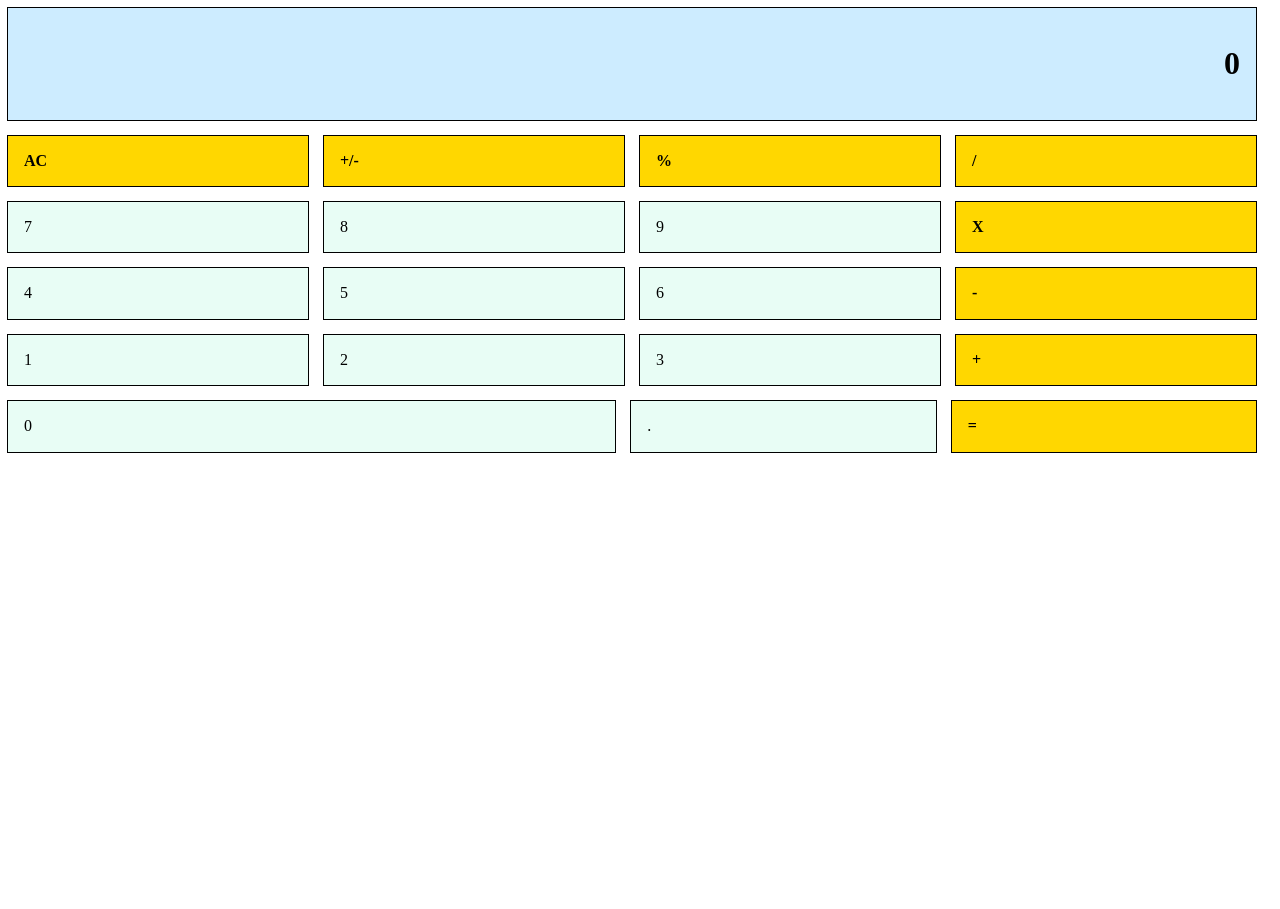
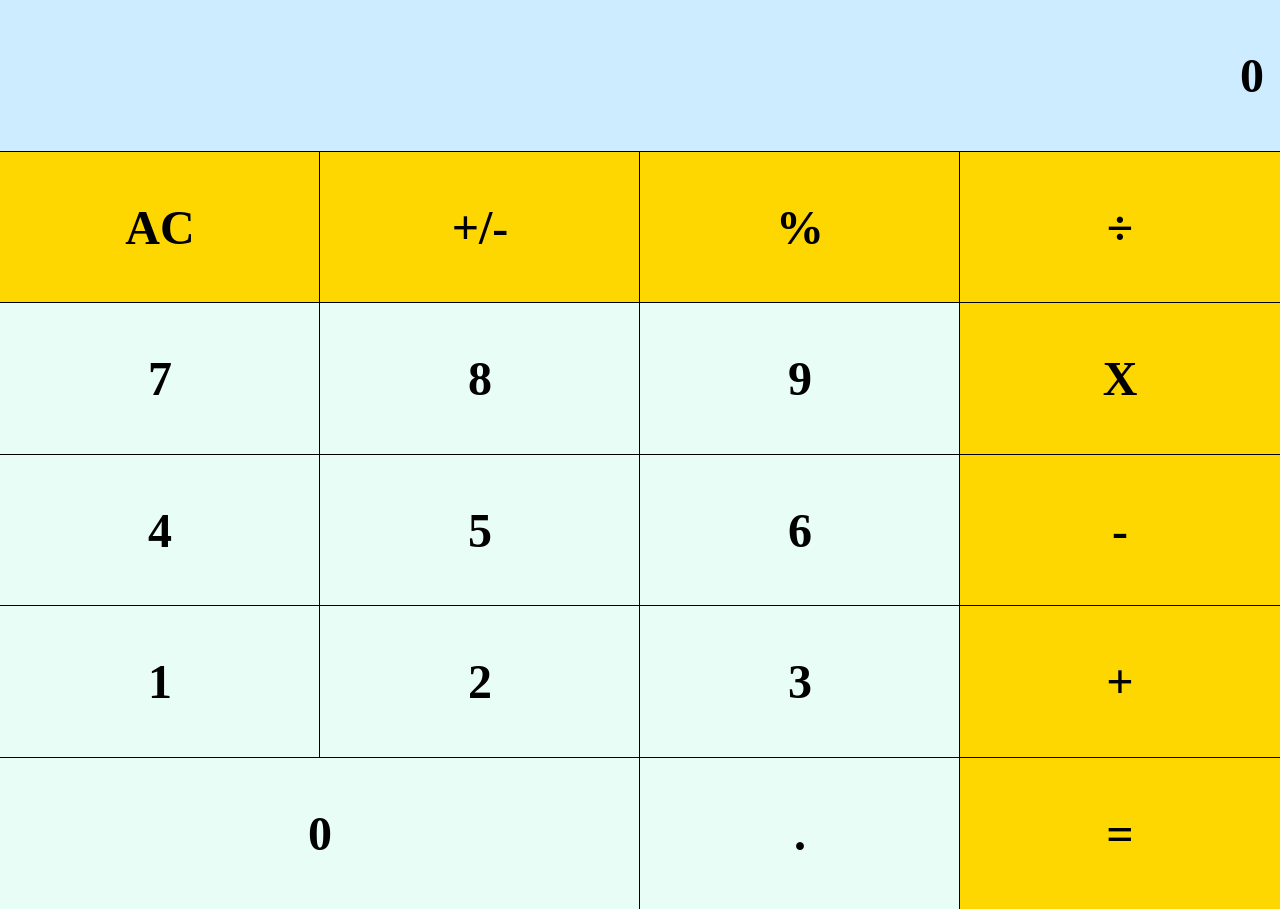
Before and after one commit to chochinlu/calculator, a React (Create React App) app: page / in a window 1280 px wide. Before the commit the page ends 800 px from the top, so only its background shows below. Built offline with nearby package versions, Linux system fonts and the light colour scheme.

Commit message:
Tune layout style.

```diff
--- a/src/App.js
+++ b/src/App.js
@@ -1,66 +1,99 @@
-import React, { Component } from 'react';
+import React, { useState } from 'react';
 
 const Row = props => {
-  const style = 'flex pa2 justify-center';
+  const style = 'h-25 flex justify-center';
   return <div className={style}>{props.children}</div>;
 };
 
-const Ele = ({ children, width = '25', bg = 'bg-washed-green' }) => {
-  const style = `w-${width} ${bg} outline pa3 mr3`;
+const Ele = ({ children, width = '25', bg = 'bg-washed-green', onClick }) => {
+  const style = `w-${width} ${bg} outline pa3  tc`;
 
-  return <div className={style}>{children}</div>;
+  return (
+    <div className={style} onClick={onClick}>
+      <h1 className="f1">{children}</h1>
+    </div>
+  );
 };
 
 const CalEle = props => (
-  <Ele bg={'bg-yellow'}>
+  <Ele bg={'bg-yellow'} onClick={props.onClick}>
     <strong>{props.children}</strong>
   </Ele>
 );
 
 const TotalEle = props => (
   <Ele width={100} bg={'bg-lightest-blue'}>
-    <h1 className="tr">{props.children}</h1>
+    <h1 className="f1 tr">{props.children}</h1>
   </Ele>
 );
 
-class App extends Component {
-  render() {
+const App = () => {
+  const [numA, setNumA] = useState(0);
+
+  const clickNum = num => {
+    if (numA === 0) {
+      setNumA(num);
+    }
+
+    setNumA(`${numA * 10 + num}`);
+  };
+
+  const clearNum = num => {
+    setNumA(0);
+  };
+
+  const switchNegativePositive = () => {
+    setNumA(-numA);
+  };
+
+  const makeNumPercent = () => {
+    setNumA(numA * 0.01);
+  };
+
   return (
-      <div>
+    <div className="flex flex-column vh-100">
       <Row>
-          <TotalEle>0</TotalEle>
+        <TotalEle>{numA}</TotalEle>
       </Row>
       <Row>
-          {['AC', '+/-', '%', '/'].map((ele, index) => (
-            <CalEle key={`cal-${index}`}>{ele}</CalEle>
-          ))}
+        <CalEle onClick={clearNum}>AC</CalEle>
+        <CalEle onClick={switchNegativePositive}>+/-</CalEle>
+        <CalEle onClick={makeNumPercent}>%</CalEle>
+        <CalEle onClick={makeNumPercent}>÷</CalEle>
       </Row>
       <Row>
         {[7, 8, 9].map(ele => (
-            <Ele key={ele}>{ele}</Ele>
+          <Ele key={ele} onClick={() => clickNum(ele)}>
+            {ele}
+          </Ele>
         ))}
         <CalEle>X</CalEle>
       </Row>
       <Row>
         {[4, 5, 6].map(ele => (
-            <Ele key={ele}>{ele}</Ele>
+          <Ele key={ele} onClick={() => clickNum(ele)}>
+            {ele}
+          </Ele>
         ))}
         <CalEle>-</CalEle>
       </Row>
       <Row>
         {[1, 2, 3].map(ele => (
-            <Ele key={ele}>{ele}</Ele>
+          <Ele key={ele} onClick={() => clickNum(ele)}>
+            {ele}
+          </Ele>
         ))}
         <CalEle>+</CalEle>
       </Row>
       <Row>
-          <Ele width={50}>0</Ele>
+        <Ele width={50} onClick={() => clickNum(0)}>
+          0
+        </Ele>
         <Ele>.</Ele>
         <CalEle>=</CalEle>
       </Row>
     </div>
   );
-  }
-}
+};
 
 export default App;
```
Lines whose indentation alone changed are shown as unchanged.
